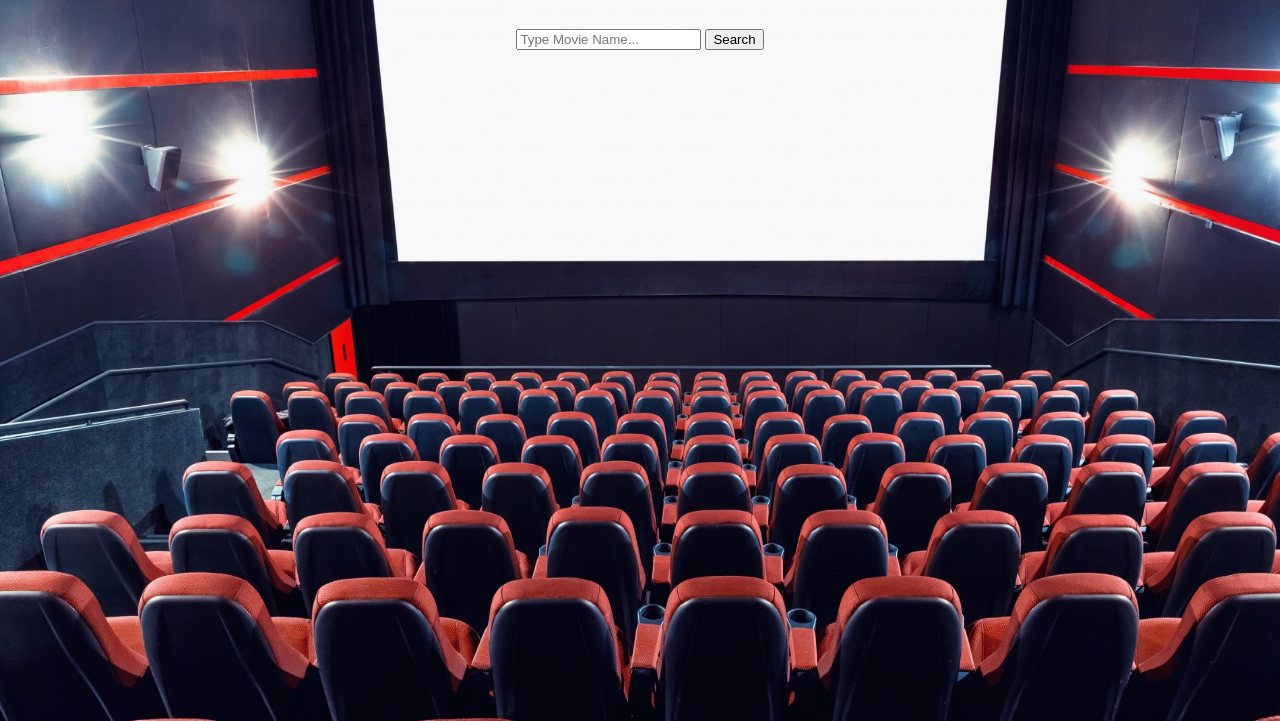
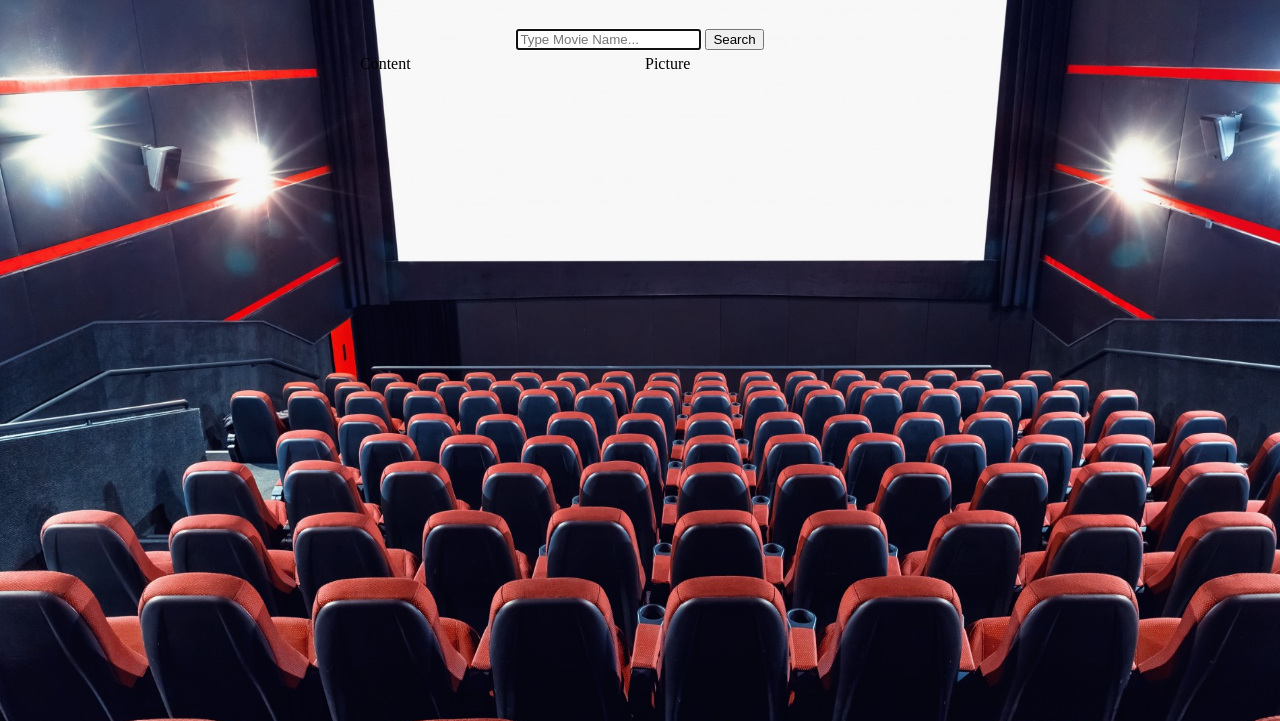
Before and after one commit to sathakowsik/JQuery_Assignment_Movie, a plain HTML site: page index.html in a window 1280 px wide. Shown: the part 79-800 px from the top of the page. Drawn offline with Linux system fonts and the light colour scheme.

Commit message:
Html Update

```diff
--- a/includes/css/movieSearchstyles.css
+++ b/includes/css/movieSearchstyles.css
@@ -14,6 +14,27 @@ Notes:	 Stack Route
    Layout
    -------------------------------------- */
 
+  #centerdiv{
+    width: 560px;
+    height: 200px;
+    text-align: left;
+    padding: 5px;
+    /*background-color: pink*/
+  }
+
+  #centerdiv_left{
+    width: 275px;
+    height: 200px;
+    float: left;
+    /*background-color: red;*/
+  }
+
+  #centerdiv_right{
+    width: 275px;
+    height: 200px;
+    float: right;
+    /*background-color: blue;*/
+  }
 
 /* --------------------------------------
    Header
@@ -34,7 +55,7 @@ body {
      background-size: 1380px 1000px;
  }
 
-.sec_class{
+.sec_class1{
   text-align: center;
 }
 
--- a/includes/js/movieSearchJs.js
+++ b/includes/js/movieSearchJs.js
@@ -1,4 +1,5 @@
 function callingFun(){
-
-  alert(document.movie_search_form.movie_search_box.value);
+      //alert(movie_search_form.movie_search_box.value);
+      var movie_name = movie_search_form.movie_search_box.value;
+      alert(movie_name);
 }
--- a/index.html
+++ b/index.html
@@ -2,6 +2,7 @@
 
 <html>
 <!-- Head part which describe the title of web page and includes the external javascript file and css file -->
+
 <head>
     <!-- Title to display the content in the webpage bar -->
     <title>
@@ -19,6 +20,7 @@
 <!-- Head Ends -->
 
 <!-- Body for displaying the heading and perform the search operation -->
+
 <body>
     <!-- Header for displaying the heading -->
     <header class="my_hd_bar">
@@ -27,16 +29,37 @@
     <!-- Header Ends -->
 
     <!-- Section for displaying the search box and and perform search operation using external js -->
-    <section class="sec_class">
-      <!-- Form for holding textbox and search button which transfer the value to js -->
-      <form name="movie_search_form" action="index.html" method="post">
-        <input type="text" name="movie_search_box" placeholder="Type Movie Name...">
-        <button type="button" name="search_button" onclick="callingFun()">Search</button>
+    <section class="sec_class1">
+        <!-- Form for searching movie by title -->
+        <form name="movie_search_form" action="#" onsubmit="callingFun()">
+            <input type="text" name="movie_search_box" placeholder="Type Movie Name..." autofocus required>
+            <input type="submit" name="movie_search_button" value="Search">
         </form>
         <!-- Form Ends -->
     </section>
-    <!-- Header Ends -->
+    <!-- Section 1 Ends -->
+
+    <!-- Section for displaying the search results in target div -->
+    <section>
+      <center>
+        <!-- Div centerdiv to display the output -->
+        <div id="centerdiv">
+          <div id="centerdiv_left">
+              Content
+          </div>
+          <!-- Div centerdiv_left Ends -->
+
+          <div id="centerdiv_right">
+              Picture
+          </div>
+          <!-- Div centerdiv_right Ends -->
+        </div>
+        <!-- Div centerdiv Ends -->
+      </center>
+    </section>
+    <!-- Section 2 Ends -->
 </body>
 <!-- Body Ends -->
+
 </html>
 <!-- Html Ends -->
```
Also changed, not shown: includes/images/search_movie_icon.png (renamed from includes/images/search_movie_logo.png). Lines whose indentation alone changed are shown as unchanged.
